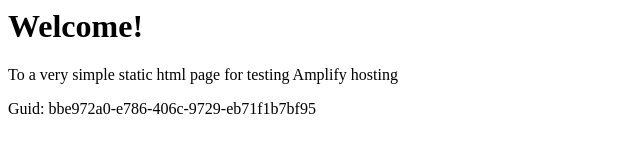
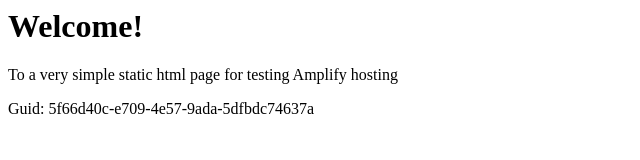
Before and after one commit to aws-aemilia-iad/Github-PR-Commit-Integration-Test-DoNotTouch-GitHubWebhookPushCanaryTest-v1-preprod-us-east-1, a website: page src/index.html in a window 1280 px wide. Shown: the full height of the page, 0-640 px from the left. Drawn offline with Linux system fonts and the light colour scheme.

Commit message:
commit from integ tests

```diff
--- a/src/index.html
+++ b/src/index.html
@@ -12,6 +12,6 @@
 <body>
     <h1>Welcome!</h1>
     <p>To a very simple static html page for testing Amplify hosting</p>
-    <p>Guid: bbe972a0-e786-406c-9729-eb71f1b7bf95</p></body>
+    <p>Guid: 5f66d40c-e709-4e57-9ada-5dfbdc74637a</p></body>
 
 </html>
```
